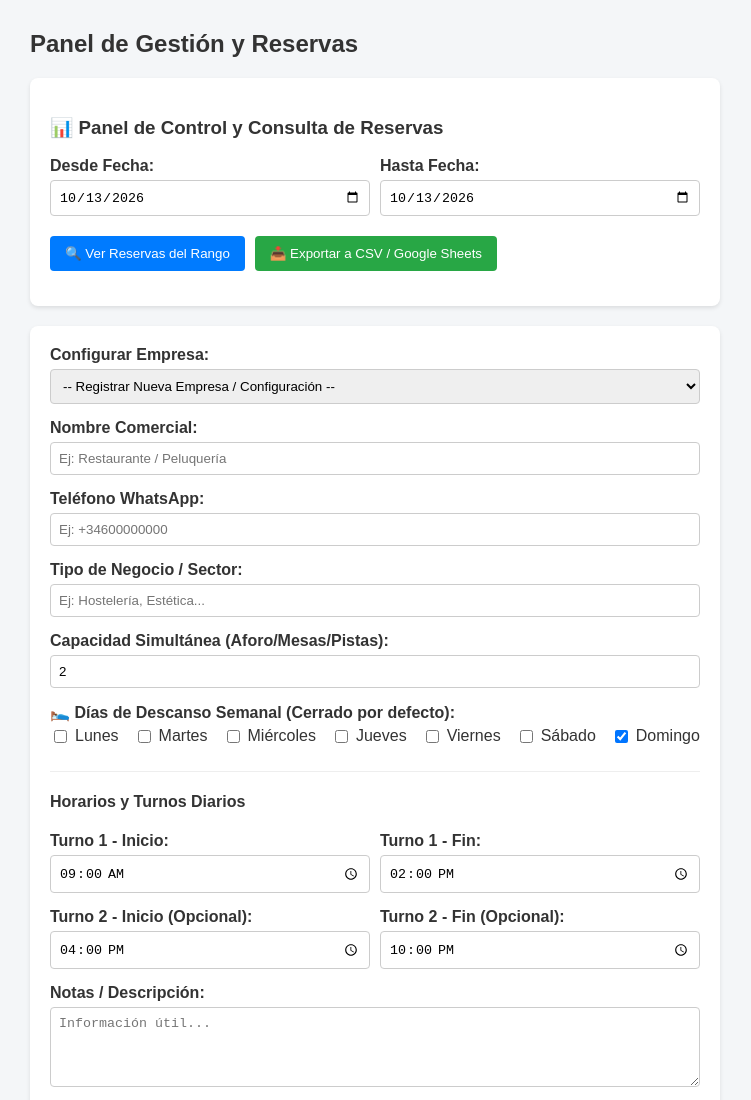
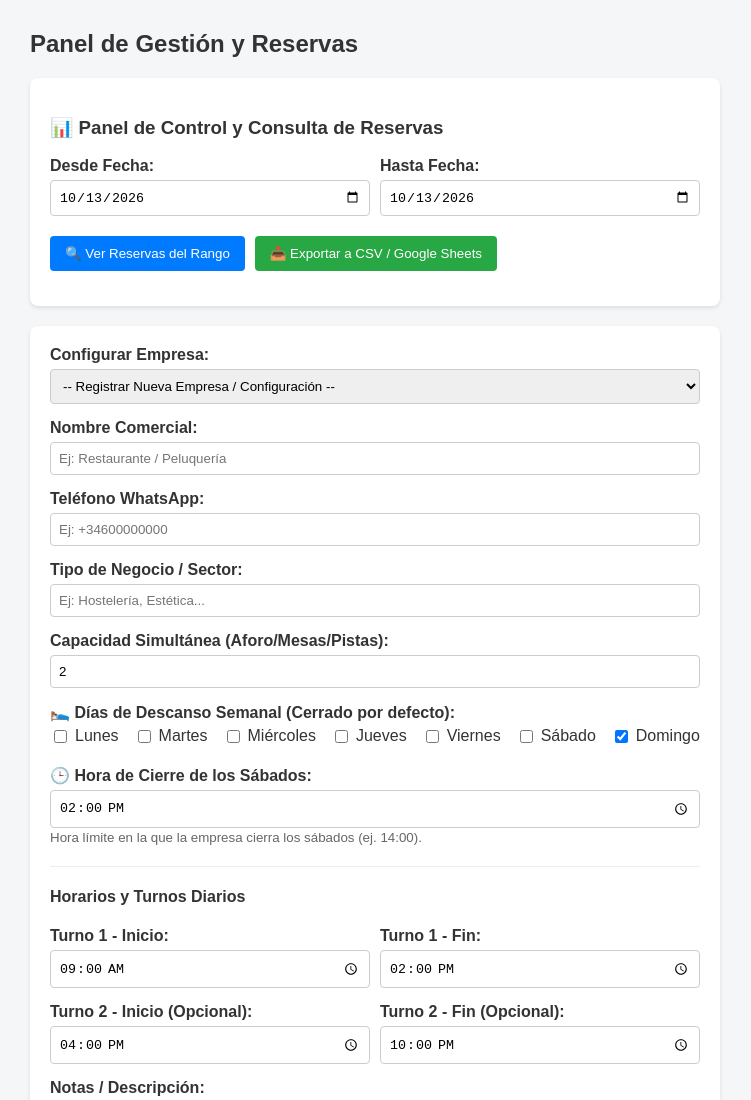
Before and after one commit to fertorns-collab/sistema-reservas, a website: page public/index.html in a window 1280 px wide. Shown: the top 1100 px of the page, without its empty margins (0-751 px from the left). Drawn offline with Linux system fonts and the light colour scheme; no server answers.

Commit message:
Feat: Añadir campo visual y lógica para el control de cierre de sábados (saturday_close)

```diff
--- a/public/index.html
+++ b/public/index.html
@@ -99,6 +99,13 @@
           <label><input type="checkbox" name="closedDay" value="6"> Sábado</label>
           <label><input type="checkbox" name="closedDay" value="0" checked> Domingo</label>
         </div>
+      </div>
+
+      <!-- Hora de Cierre de los Sábados -->
+      <div class="form-group">
+        <label>🕒 Hora de Cierre de los Sábados:</label>
+        <input type="time" id="saturday_close" value="14:00">
+        <small style="color: #666;">Hora límite en la que la empresa cierra los sábados (ej. 14:00).</small>
       </div>
 
       <div class="form-group" id="servicesManagement" style="display:none; background: #fdfdfd; border: 1px solid #ddd; padding: 12px; border-radius: 6px;">
@@ -353,11 +360,12 @@
           document.getElementById('business_type').value = tenant.business_type || '';
           document.getElementById('max_capacity').value = tenant.max_capacity || 2;
 
-          // Marcar días cerrados
           const closedDays = (tenant.closed_days || '').split(',');
           document.querySelectorAll('input[name="closedDay"]').forEach(cb => {
             cb.checked = closedDays.includes(cb.value);
           });
+
+          document.getElementById('saturday_close').value = tenant.saturday_close ? tenant.saturday_close.slice(0, 5) : '14:00';
 
           document.getElementById('shift1_start').value = tenant.shift1_start ? tenant.shift1_start.slice(0, 5) : '09:00';
           document.getElementById('shift1_end').value = tenant.shift1_end ? tenant.shift1_end.slice(0, 5) : '14:00';
@@ -618,7 +626,7 @@
     async function consultarReservasGerente() {
       const tenantId = document.getElementById('tenantSelect').value;
       const startDate = document.getElementById('filterStartDate').value;
-      const endDate = document.getElementById('filterEndDate').value;
+      const endDate = document.getElementById('filterEndDate'.value);
       const container = document.getElementById('gerenteReservasResult');
       if (!tenantId || tenantId === 'NEW') return;
 
@@ -667,6 +675,7 @@
         shift1_end: document.getElementById('shift1_end').value || '14:00',
         shift2_start: document.getElementById('shift2_start').value || null,
         shift2_end: document.getElementById('shift2_end').value || null,
+        saturday_close: document.getElementById('saturday_close').value || '14:00',
         notes: document.getElementById('notes').value || ''
       };
 
```
